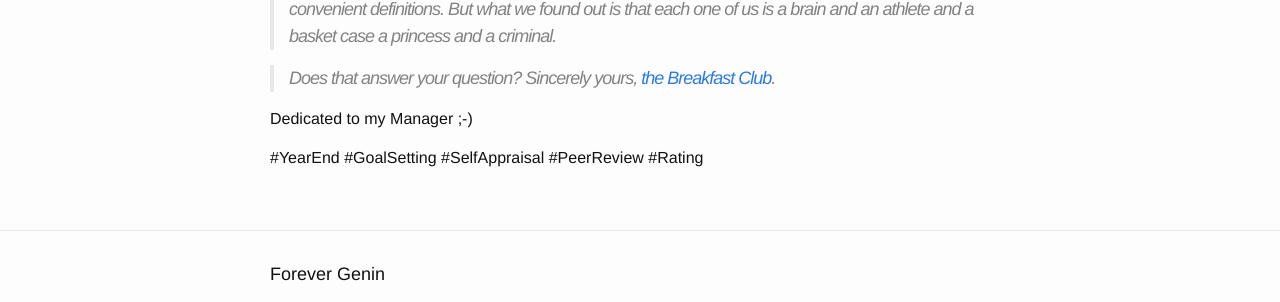
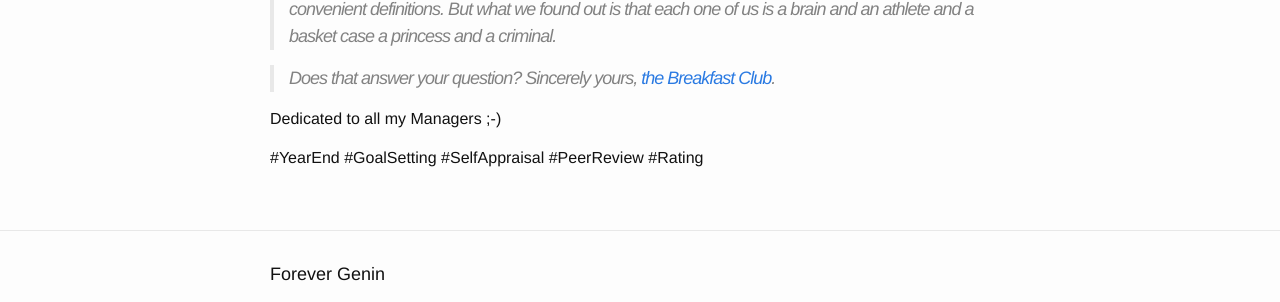
Before and after one commit to forevergenin/forevergenin.github.io, a Jekyll site: the page built from _posts/2015-05-09-the-breakfast-club.markdown, in a window 1280 px wide. Shown: the part 285-587 px from the top of the page. Built offline with Jekyll 4.4.1, drawn with Linux system fonts in a browser that asks for light colours.

Commit message:
Typo correction

```diff
--- a/_posts/2015-05-09-the-breakfast-club.markdown
+++ b/_posts/2015-05-09-the-breakfast-club.markdown
@@ -12,7 +12,7 @@ tags: appraisal office rant
 
 >Does that answer your question? Sincerely yours, [the Breakfast Club][1].
 
-Dedicated to my Manager ;-)
+Dedicated to all my Managers ;-)
 
 \#YearEnd \#GoalSetting \#SelfAppraisal \#PeerReview \#Rating
 
```
